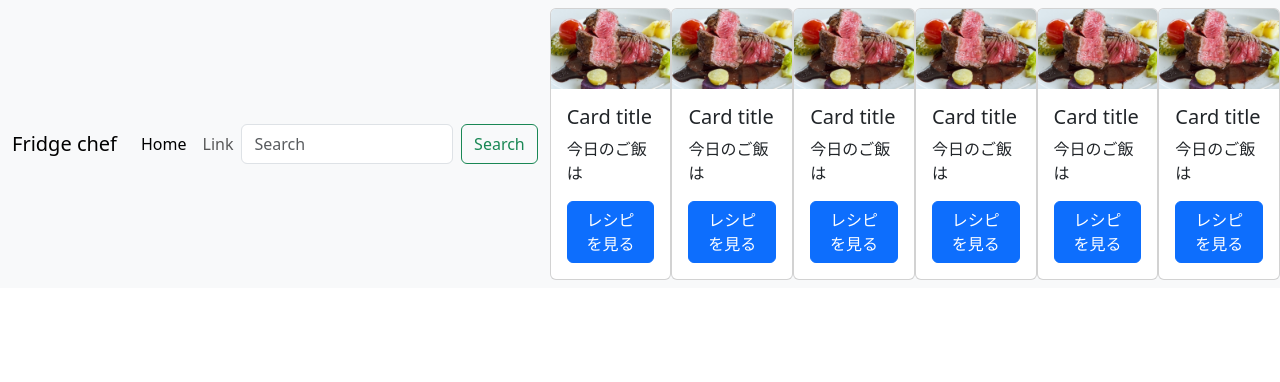
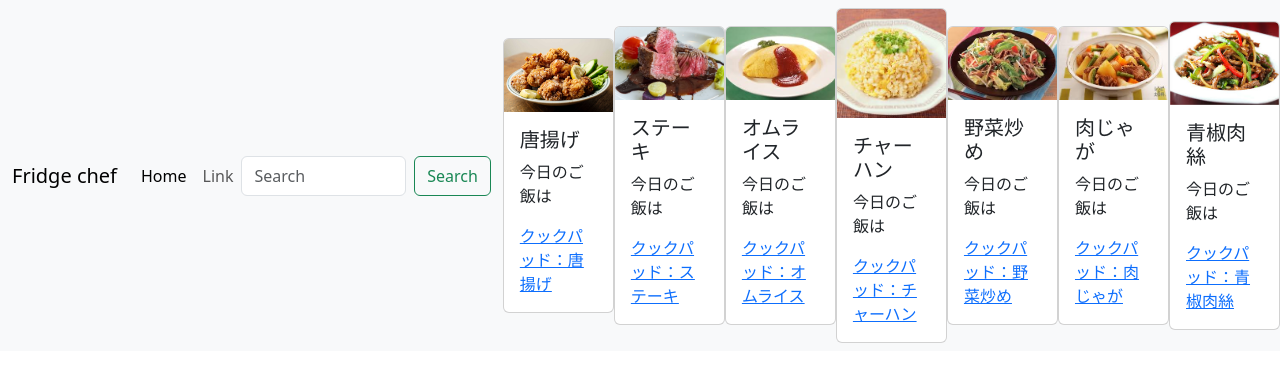
Before and after one commit to yumarusuke/KK, a Flask app: page /suggest in a window 1280 px wide. Shown: the top 382 px of the page. Run offline with Flask 3, Linux system fonts and the light colour scheme.

Commit message:
“new”

```diff
--- a/templates/food3.html
+++ b/templates/food3.html
@@ -116,5 +116,6 @@
 <button type="button" class="btn btn-outline-primary"><img src="/static/和菓子.jpg" alt="" width="50px" height="50px">和菓子</button>
 <button type="button" class="btn btn-outline-primary"><img src="/static/ゼリー.jpg" alt="" width="50px" height="50px">ゼリー</button>
 <button type="button" class="btn btn-outline-primary"><img src="/static/プリン.jpg" alt="" width="50px" height="50px">プリン</button>
+<a href="https://cookpad.com/?utm_source=link_banner&utm_medium=link_banner&utm_content=text" target="_blank">レシピ検索No.1 料理レシピ載せるなら クックパッド</a>
 </body>
 </html>
--- a/templates/suggest.html
+++ b/templates/suggest.html
@@ -7,7 +7,7 @@
     <link href="https://cdn.jsdelivr.net/npm/bootstrap@5.3.0/dist/css/bootstrap.min.css" rel="stylesheet" integrity="sha384-9ndCyUaIbzAi2FUVXJi0CjmCapSmO7SnpJef0486qhLnuZ2cdeRhO02iuK6FUUVM" crossorigin="anonymous">
     <script src="https://cdn.jsdelivr.net/npm/bootstrap@5.3.0/dist/js/bootstrap.bundle.min.js" integrity="sha384-geWF76RCwLtnZ8qwWowPQNguL3RmwHVBC9FhGdlKrxdiJJigb/j/68SIy3Te4Bkz" crossorigin="anonymous"></script>
 </head>
-<body>
+<body style="background-color: rgb(255, 255, 255);">
     <nav class="navbar navbar-expand-lg bg-body-tertiary">
   <div class="container-fluid">
     <a class="navbar-brand" href="#">Fridge chef</a>
@@ -29,51 +29,62 @@
     </div>
   </div>
     <div class="card" style="width: 18rem;">
-  <img src="/static/niku.jpg" class="card-img-top" alt="...">
+  <img src="/static/kkk.jpg" class="card-img-top" alt="...">
   <div class="card-body">
-    <h5 class="card-title">Card title</h5>
+    <h5 class="card-title">唐揚げ</h5>
     <p class="card-text">今日のご飯は</p>
-    <a href="#" class="btn btn-primary">レシピを見る</a>
+ <a href="https://cookpad.com/?utm_source=link_banner&utm_medium=link_banner&utm_content=text" target="_blank">クックパッド：唐揚げ</a>
   </div>
     </div>
         <div class="card" style="width: 18rem;">
   <img src="/static/niku.jpg" class="card-img-top" alt="...">
   <div class="card-body">
-    <h5 class="card-title">Card title</h5>
+    <h5 class="card-title">ステーキ</h5>
     <p class="card-text">今日のご飯は</p>
-    <a href="#" class="btn btn-primary">レシピを見る</a>
+<a href="https://cookpad.com/?utm_source=link_banner&utm_medium=link_banner&utm_content=text" target="_blank">クックパッド：ステーキ</a>
+
   </div>
         </div>
         <div class="card" style="width: 18rem;">
-  <img src="/static/niku.jpg" class="card-img-top" alt="...">
+  <img src="/static/オム.jpeg" class="card-img-top" alt="...">
   <div class="card-body">
-    <h5 class="card-title">Card title</h5>
+    <h5 class="card-title">オムライス
+    </h5>
     <p class="card-text">今日のご飯は</p>
-    <a href="#" class="btn btn-primary">レシピを見る</a>
+<a href="https://cookpad.com/?utm_source=link_banner&utm_medium=link_banner&utm_content=text" target="_blank">クックパッド：オムライス</a>
   </div>
         </div>
         <div class="card" style="width: 18rem;">
-  <img src="/static/niku.jpg" class="card-img-top" alt="...">
+  <img src="/static/チャーハン.jpeg" class="card-img-top" alt="...">
   <div class="card-body">
-    <h5 class="card-title">Card title</h5>
+    <h5 class="card-title">チャーハン</h5>
     <p class="card-text">今日のご飯は</p>
-    <a href="#" class="btn btn-primary">レシピを見る</a>
+<a href="https://cookpad.com/?utm_source=link_banner&utm_medium=link_banner&utm_content=text" target="_blank">クックパッド：チャーハン</a>
   </div>
         </div>
         <div class="card" style="width: 18rem;">
-  <img src="/static/niku.jpg" class="card-img-top" alt="...">
+  <img src="/static/野菜炒め.jpeg" class="card-img-top" alt="...">
   <div class="card-body">
-    <h5 class="card-title">Card title</h5>
+    <h5 class="card-title">野菜炒め</h5>
     <p class="card-text">今日のご飯は</p>
-    <a href="#" class="btn btn-primary">レシピを見る</a>
+<a href="https://cookpad.com/?utm_source=link_banner&utm_medium=link_banner&utm_content=text" target="_blank">クックパッド：野菜炒め
+</a>
   </div>
 </div>
         <div class="card" style="width: 18rem;">
-  <img src="/static/niku.jpg" class="card-img-top" alt="...">
+  <img src="/static/肉じゃが.jpeg" class="card-img-top" alt="...">
   <div class="card-body">
-    <h5 class="card-title">Card title</h5>
+    <h5 class="card-title">肉じゃが</h5>
     <p class="card-text">今日のご飯は</p>
-    <a href="#" class="btn btn-primary">レシピを見る</a>
+  <a href="https://cookpad.com/?utm_source=link_banner&utm_medium=link_banner&utm_content=text" target="_blank">クックパッド：肉じゃが</a>
+  </div>
+        </div>
+        <div class="card" style="width: 18rem;">
+  <img src="/static/青椒肉絲.jpeg" class="card-img-top" alt="...">
+  <div class="card-body">
+    <h5 class="card-title">青椒肉絲</h5>
+    <p class="card-text">今日のご飯は</p>
+ <a href="https://cookpad.com/?utm_source=link_banner&utm_medium=link_banner&utm_content=text" target="_blank">クックパッド：青椒肉絲</a>
   </div>
         </div>
 </nav>
--- a/templates/vote.html
+++ b/templates/vote.html
@@ -30,6 +30,11 @@
   </div>
 </nav>
 <h2 style="background-color: #c2f5fc; padding: 10px; border-left: 5px solid #3498db;">
+  今日の主菜は、、、(投票)
+<h3>①</h3>
+<h3>②</h3>
+<h3>③</h3>
+<h2 style="background-color: #c2f5fc; padding: 10px; border-left: 5px solid #3498db;">
   今日の主菜は、、、
 </h2>
 </body>
```
Also changed, not shown: templates/top.html (+19 -6 lines), static/kkk.jpg (added), static/オム.jpeg (added), static/チャーハン.jpeg (added), static/肉じゃが.jpeg (added), static/野菜炒め.jpeg (added), static/青椒肉絲.jpeg (added).
